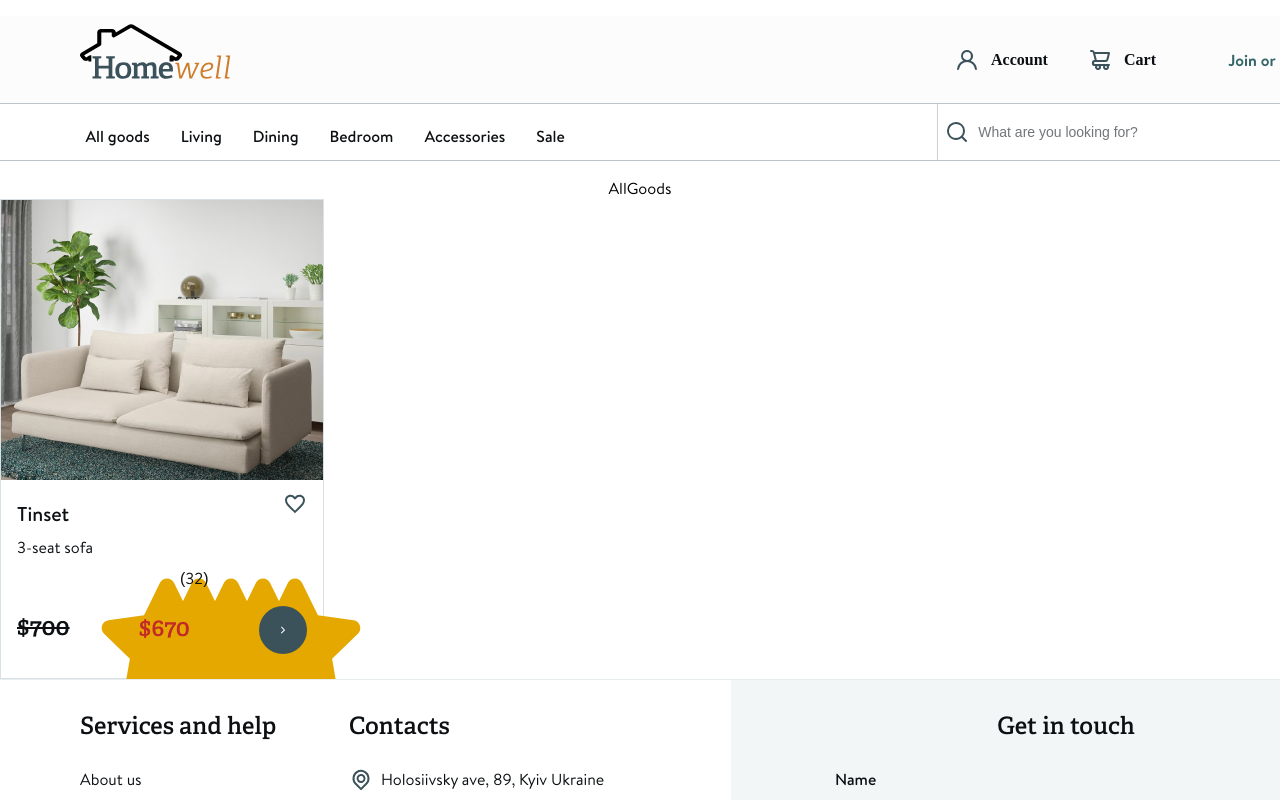
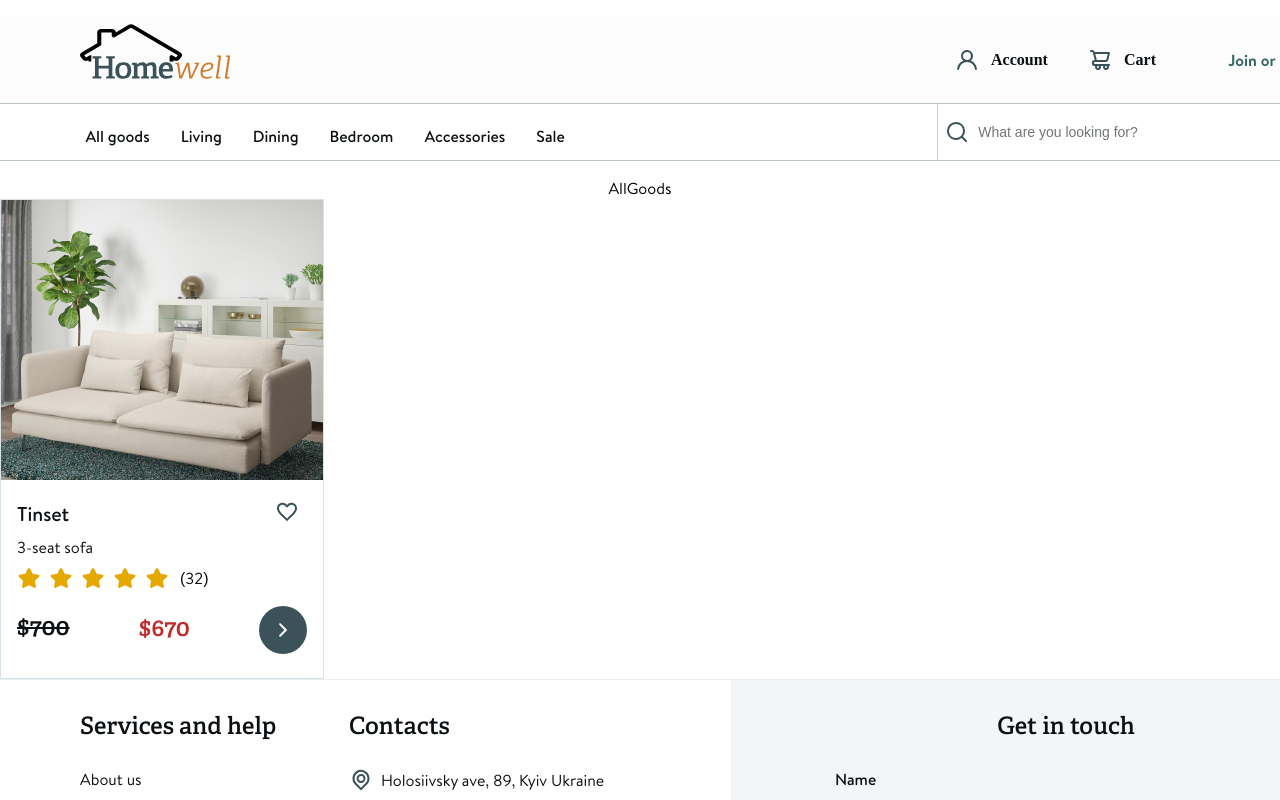
Before and after one commit to Denys07748/team-challenge-frontend, a React (Create React App) app: page /team-challenge-frontend/allgoods in a window 1280 px wide. Shown: the top 800 px of the page. Built offline with nearby package versions, Linux system fonts and the light colour scheme.

Commit message:
adds sprite for ProductCard

```diff
--- a/src/components/Footer/Contacts/Contacts.module.css
+++ b/src/components/Footer/Contacts/Contacts.module.css
@@ -39,7 +39,7 @@
 .title {
   color: var(--text-river-styx, #0c1012);
   text-align: left;
-  font-family: var(--heading-4-font-family, "Adelle-SemiBold", sans-serif);
+  font-family: var(--heading-4-font-family, 'Adelle-SemiBold', sans-serif);
   font-size: var(--heading-4-font-size, 24px);
   line-height: var(--heading-4-line-height, 32px);
   font-weight: var(--heading-4-font-weight, 600);
@@ -50,7 +50,7 @@
   display: flex;
   flex-direction: row;
   gap: 8px;
-  align-items: flex-start;
+  align-items: center;
   justify-content: flex-start;
   align-self: stretch;
   flex-shrink: 0;
@@ -77,6 +77,8 @@
   @media screen and (max-width: 1279px) {
     width: 20px;
     height: 20px;
+    /* align-items: center;
+    justify-content: center; */
   }
 }
 
@@ -95,7 +97,7 @@
   text-align: left;
   font-family: var(
     --bodymedium-font-family,
-    "HvDTrialBrandonText-Regular",
+    'HvDTrialBrandonText-Regular',
     sans-serif
   );
   font-size: var(--bodymedium-font-size, 16px);
--- a/src/components/ProductCard/ProductCard.module.css
+++ b/src/components/ProductCard/ProductCard.module.css
@@ -65,7 +65,7 @@
   text-align: left;
   font-family: var(
     --titlemedium-font-family,
-    "HvDTrialBrandonText-Medium",
+    'HvDTrialBrandonText-Medium',
     sans-serif
   );
   font-size: var(--titlemedium-font-size, 20px);
@@ -79,7 +79,7 @@
   text-align: left;
   font-family: var(
     --bodymedium-font-family,
-    "HvDTrialBrandonText-Regular",
+    'HvDTrialBrandonText-Regular',
     sans-serif
   );
   font-size: var(--bodymedium-font-size, 16px);
@@ -115,13 +115,14 @@
   position: relative;
 }
 
-.icon {
+.starIcon {
   width: 24px;
   height: 24px;
   position: absolute;
   left: 0px;
   top: 0px;
   overflow: visible;
+  fill: #e5a800;
 }
 
 .votes {
@@ -129,7 +130,7 @@
   text-align: left;
   font-family: var(
     --bodymedium-font-family,
-    "HvDTrialBrandonText-Regular",
+    'HvDTrialBrandonText-Regular',
     sans-serif
   );
   font-size: var(--bodymedium-font-size, 16px);
@@ -138,10 +139,8 @@
   position: relative;
 }
 
-.favourIteIconWrap {
+.favouriteIconWrap {
   background: rgba(255, 255, 255, 0.7);
-  padding: 16px 12px 16px 12px;
-  border-radius: 100px;
   flex-shrink: 0;
   gap: 16px;
   align-items: center;
@@ -182,6 +181,7 @@
   height: 24px;
   position: relative;
   overflow: visible;
+  fill: #3b525b;
 }
 
 .bottomWrap {
@@ -197,7 +197,7 @@
 .price {
   color: var(--text-river-styx, #0c1012);
   text-align: left;
-  font-family: "Adelle-SemiBold", sans-serif;
+  font-family: 'Adelle-SemiBold', sans-serif;
   font-size: 24px;
   line-height: 130%;
   font-weight: 600;
@@ -208,7 +208,7 @@
 .priceSale {
   color: var(--saleandalert, #c22929);
   text-align: left;
-  font-family: var(--heading-4-font-family, "Adelle-SemiBold", sans-serif);
+  font-family: var(--heading-4-font-family, 'Adelle-SemiBold', sans-serif);
   font-size: var(--heading-4-font-size, 24px);
   line-height: var(--heading-4-line-height, 32px);
   font-weight: var(--heading-4-font-weight, 600);
@@ -217,7 +217,7 @@
 
 .button {
   background: var(--primary-midsummerdream, #3b525b);
-  border-radius: 100px;
+  border-radius: 50%;
   padding: 16px 12px 16px 12px;
   display: flex;
   flex-direction: row;
```
Also changed, not shown: src/components/Icons/sprite.svg.
